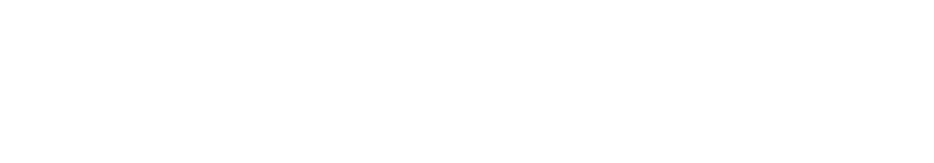
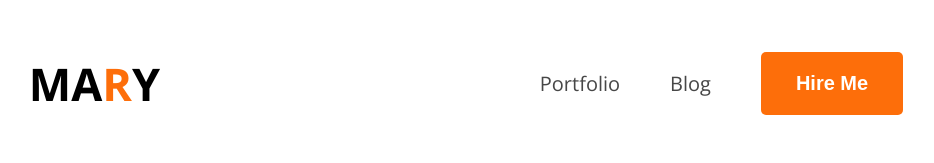
Before and after one commit to mehedirifat9/developer-portfolio, a plain HTML site: page index.html in a window 1280 px wide. Shown: the whole page, without its empty margins (149-1083 px from the left). Drawn offline with nearby package versions, Linux system fonts and the light colour scheme.

Commit message:
Navbar Section Completed

```diff
--- a/index.html
+++ b/index.html
@@ -3,9 +3,21 @@
 <head>
     <meta charset="UTF-8">
     <meta name="viewport" content="width=device-width, initial-scale=1.0">
+    <link rel="stylesheet" href="styles/portfolio.css">
+    <link rel="preconnect" href="https://fonts.googleapis.com">
+<link rel="preconnect" href="https://fonts.gstatic.com" crossorigin>
+<link href="https://fonts.googleapis.com/css2?family=Open+Sans:ital,wght@0,300..800;1,300..800&display=swap" rel="stylesheet">
     <title>Developer Portfolio</title>
 </head>
-<body>
+<body class="open-sans">
+    <nav>
+        <h3 class="nav-title">MA<span class="text-primary">R</span>Y</h3>
+        <ul>
+            <li><a href="#" class="text-secondary">Portfolio</a></li>
+            <li><a href="#" class="text-secondary">Blog</a></li>
+            <li><a href="#"><button class="hire-btn">Hire Me</button></a></li>
+        </ul>
+    </nav>
 
 </body>
 </html>
--- /dev/null
+++ b/styles/portfolio.css
@@ -0,0 +1,52 @@
+/* Nav Styles */
+.open-sans {
+  font-family: "Open Sans", sans-serif;
+  font-optical-sizing: auto;
+  font-style: normal;
+  font-variation-settings:
+    "wdth" 100;
+}
+
+nav{
+    display: flex;
+    align-items: center;
+    justify-content: space-around;
+}
+
+nav ul{
+    display: flex;
+    align-items: center;
+}
+
+.text-primary{
+    color: #FD6E0A;
+}
+
+.text-secondary{
+    color: #474747;
+    font-size: 20px;
+}
+
+.hire-btn{
+    font-weight: bold;
+    font-size: 20px;
+    padding: 20px 35px;
+    background-color: #FD6E0A;
+    color: white;
+    border: none;
+    border-radius: 5px;
+}
+
+.nav-title{
+    font-size: 45px;
+    font-weight: 800px;
+}
+
+nav li{
+    list-style: none;
+    margin-right: 50px;
+}
+
+nav a{
+    text-decoration: none ;
+}
```
